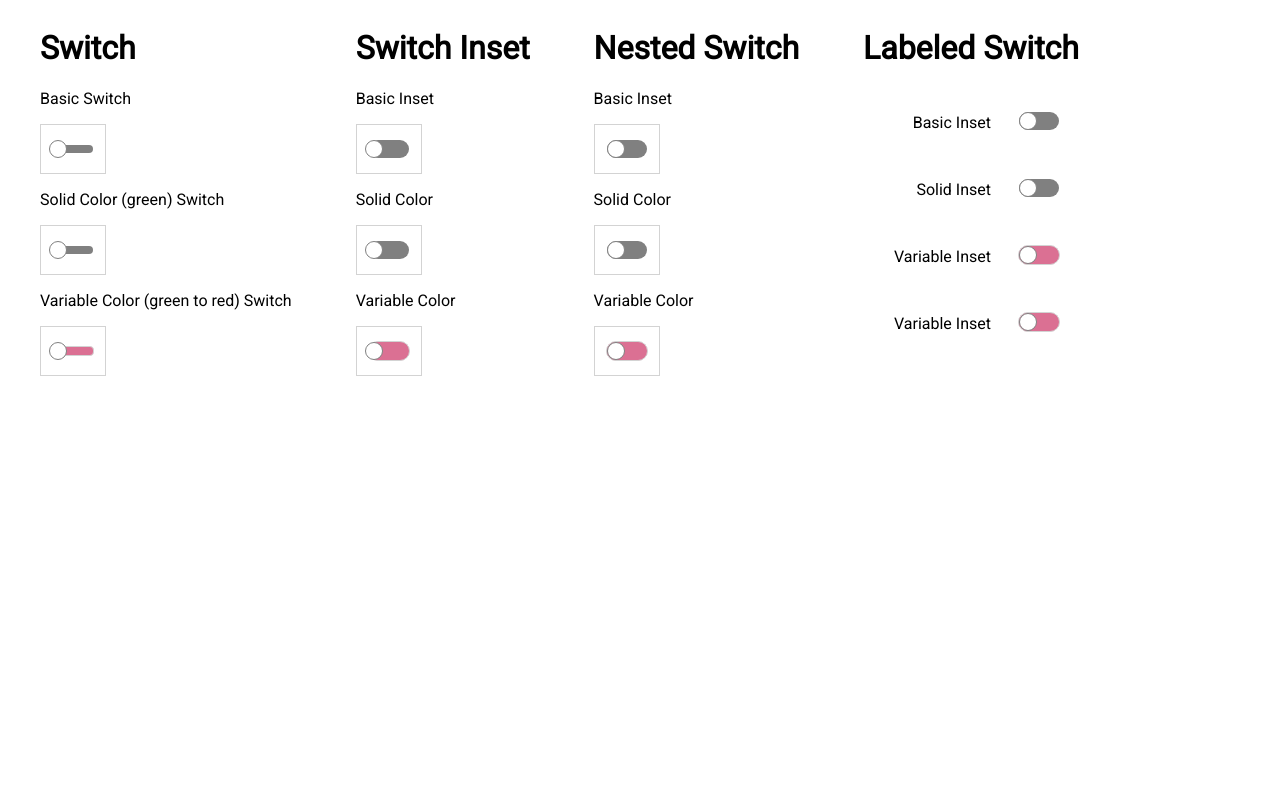
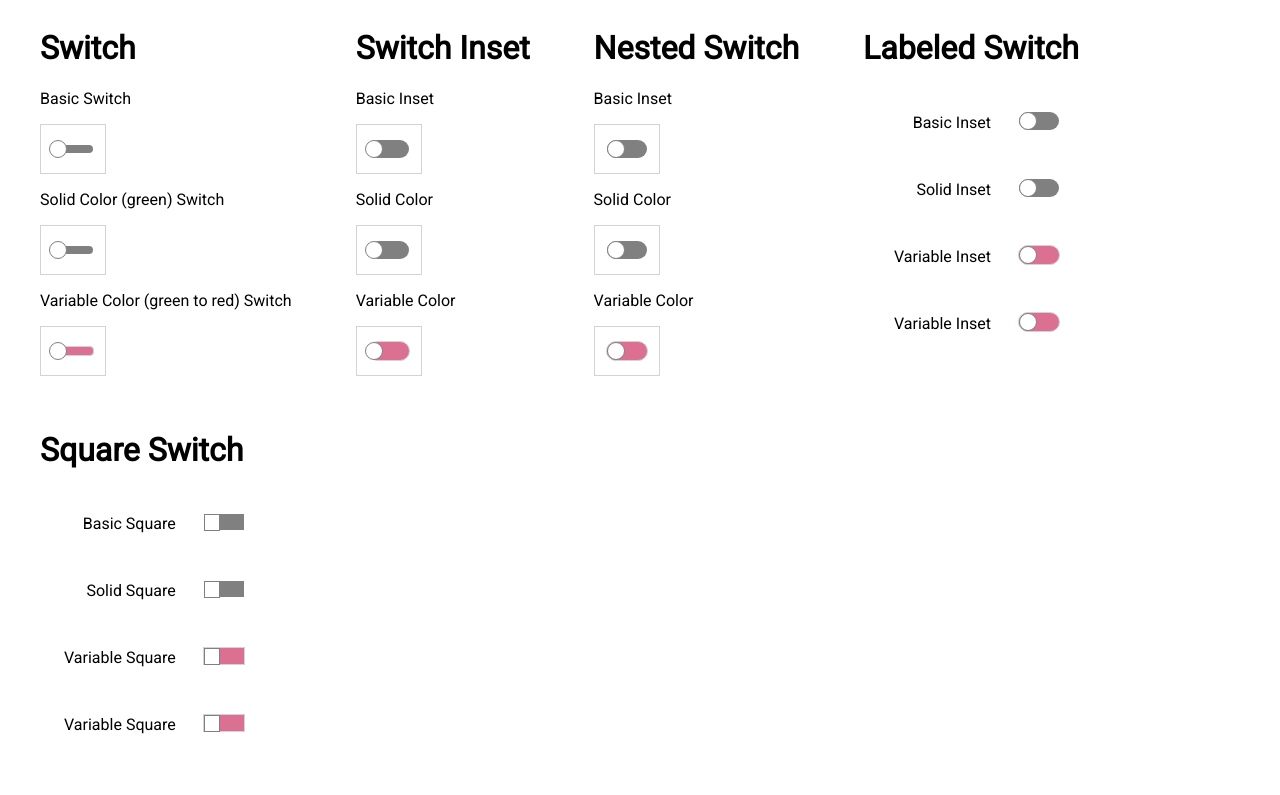
Before and after one commit to gabastil/ui-study, a plain HTML site: page switches/switches.html in a window 1280 px wide. Drawn offline with nearby package versions, Linux system fonts and the light colour scheme.

Commit message:
Added square switches and glow on hover

```diff
--- a/switches/switches.css
+++ b/switches/switches.css
@@ -6,7 +6,7 @@
 
 body {
     display: flex;
-    flex-flow: row nowrap;
+    flex-flow: row wrap;
 }
 
 .container {
@@ -42,6 +42,15 @@ body {
     transition: background-color 0.1s ease-in;
 }
 
+.square-track {
+    height: 1em;
+    width: 2.5em;
+    margin: auto;
+    background-color: gray;
+    position: absolute;
+    vertical-align: middle;
+}
+
 .knob {
     height: 1em;
     width: 1em;
@@ -54,6 +63,16 @@ body {
     transition: left 0.1s ease-in;
 }
 
+.square-knob {
+    height: 0.9em;
+    width: 0.9em;
+    border: 1px solid gray;
+    background-color: white;
+    position: absolute;
+    /* left: .5em; */
+    transition: all 0.1s ease-in;
+}
+
 .switched-on {
     left: 2.5em;
     transition: left 0.1s ease-in;
@@ -63,7 +82,16 @@ body {
     background-color: #eee;
 }
 
-.secondary .track {
+.switch:hover .track,
+.switch:hover .square-track {
+    /* background-color: rgb(168, 168, 168); */
+    /* border: 1px solid lightseagreen; */
+    border: 1px solid royalblue;
+    box-shadow: 0 0 0.25em royalblue;
+}
+
+.secondary .track,
+.secondary .square-track {
     background-color: palevioletred;
     border: 1px lightgray solid;
 }
@@ -79,12 +107,14 @@ body {
     border-radius: 1em;
 }
 
-.nested .knob {
+.nested .knob,
+.nested .square-knob {
     left: 0;
 }
 
 .nested .switched-on {
     left: 1.5em;
+    transition: all 0.25s ease-in;
 }
 
 .label-test {
--- a/switches/switches.html
+++ b/switches/switches.html
@@ -119,6 +119,54 @@
     </div>
 </div>
 
+<div class='container'>
+    <h1>Square Switch</h1>
+
+    <div class='label-test'>
+        <div>
+            <p>Basic Square</p>
+        </div>
+        <div class="switch nested inset">
+            <div class="square-track">
+                <div class="square-knob"></div>
+            </div>
+        </div>
+    </div>
+
+    <div class='label-test'>
+        <div>
+            <p>Solid Square</p>
+        </div>
+        <div class="switch nested inset primary">
+            <div class="square-track">
+                <div class="square-knob"></div>
+            </div>
+        </div>
+    </div>
+
+    <div class='label-test'>
+        <div>
+            <p>Variable Square</p>
+        </div>
+        <div class="switch nested inset secondary">
+            <div class="square-track">
+                <div class="square-knob"></div>
+            </div>
+        </div>
+    </div>
+
+    <div class='label-test'>
+        <div>
+            <p>Variable Square</p>
+        </div>
+        <div class="switch nested inset secondary">
+            <div class="square-track">
+                <div class="square-knob"></div>
+            </div>
+        </div>
+    </div>
+</div>
+
 <script src="https://code.jquery.com/jquery-3.5.1.slim.min.js"
     integrity="sha256-4+XzXVhsDmqanXGHaHvgh1gMQKX40OUvDEBTu8JcmNs=" crossorigin="anonymous"></script>
 <script src="switches.js"></script>
--- a/switches/switches.js
+++ b/switches/switches.js
@@ -1,10 +1,11 @@
 $(document).ready(() => {
-    const switch_ = $("div[class*='switch']");
+    const switch_ = $("div[class*='switch']"),
+          squares = $("div[class*='square']");
 
     switch_.click(function(){
         const current = $(this);
-              knob = current.find('.knob'),
-              track = current.find('.track'),
+              knob = current.find('[class*=\'knob\']'),
+              track = current.find('[class*=\'track\']'),
               is_primary = current.is("[class*='primary']"),
               is_secondary = current.is("[class*='secondary']");
 
```
